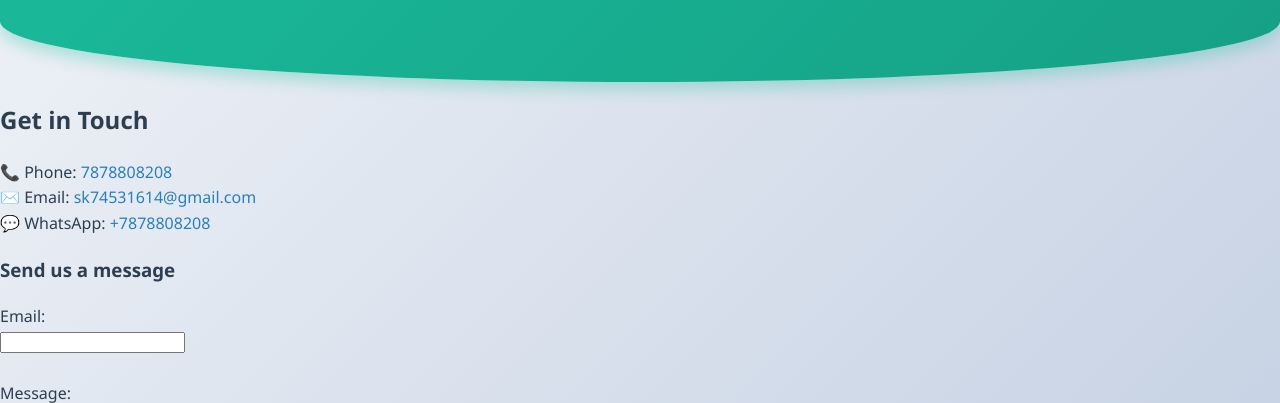
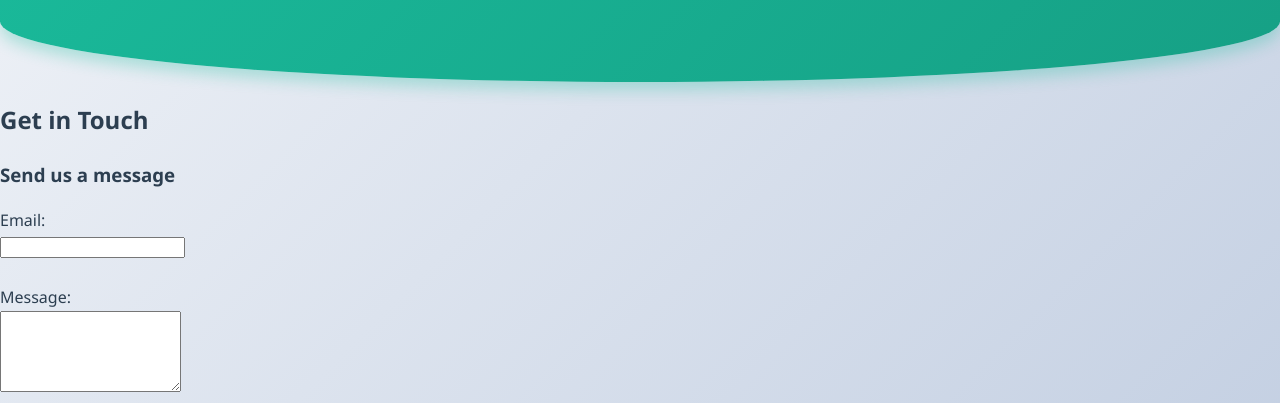
Before and after one commit to GovindJangid75/hackathon, a website: page contact.html in a window 1280 px wide. Shown: the part 386-789 px from the top of the page. Drawn offline with Linux system fonts and the light colour scheme.

Commit message:
Update contact.html

```diff
--- a/contact.html
+++ b/contact.html
@@ -31,11 +31,7 @@
 
     <section class="content-section">
       <h2 data-i18n="get_in_touch_heading">Get in Touch</h2>
-      <p>
-        <span>📞 Phone: </span><a href="tel:+7878808208">7878808208</a><br/>
-        <span>✉️ Email: </span><a href="mailto:sk74531614@gmail.com">sk74531614@gmail.com</a><br/>
-        <span>💬 WhatsApp: </span><a href="https://wa.me/7878808208" target="_blank" rel="noopener">+7878808208</a>
-      </p>
+
 
       <h3 data-i18n="send_message_heading">Send us a message</h3>
       <form id="contact-form">
```
